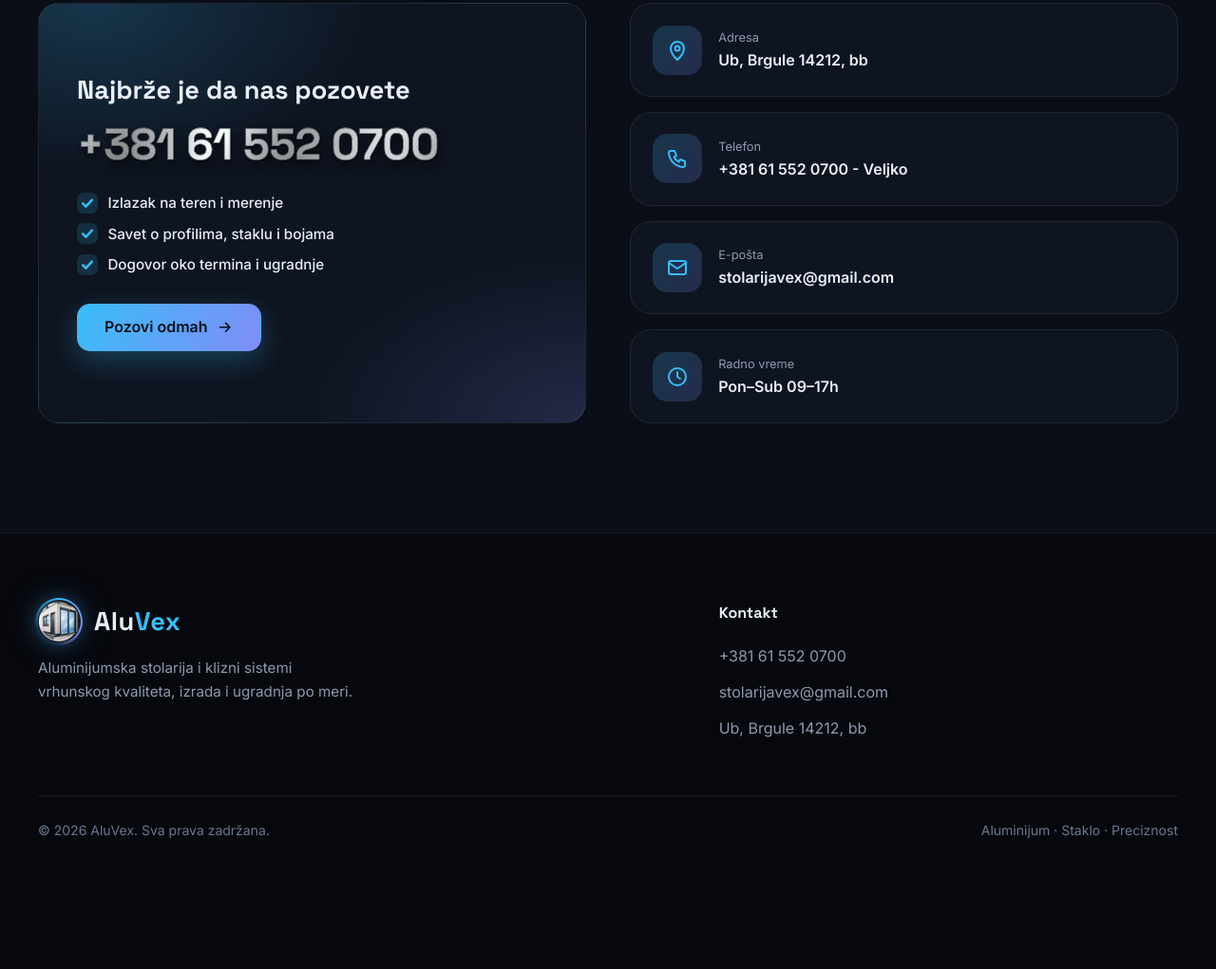
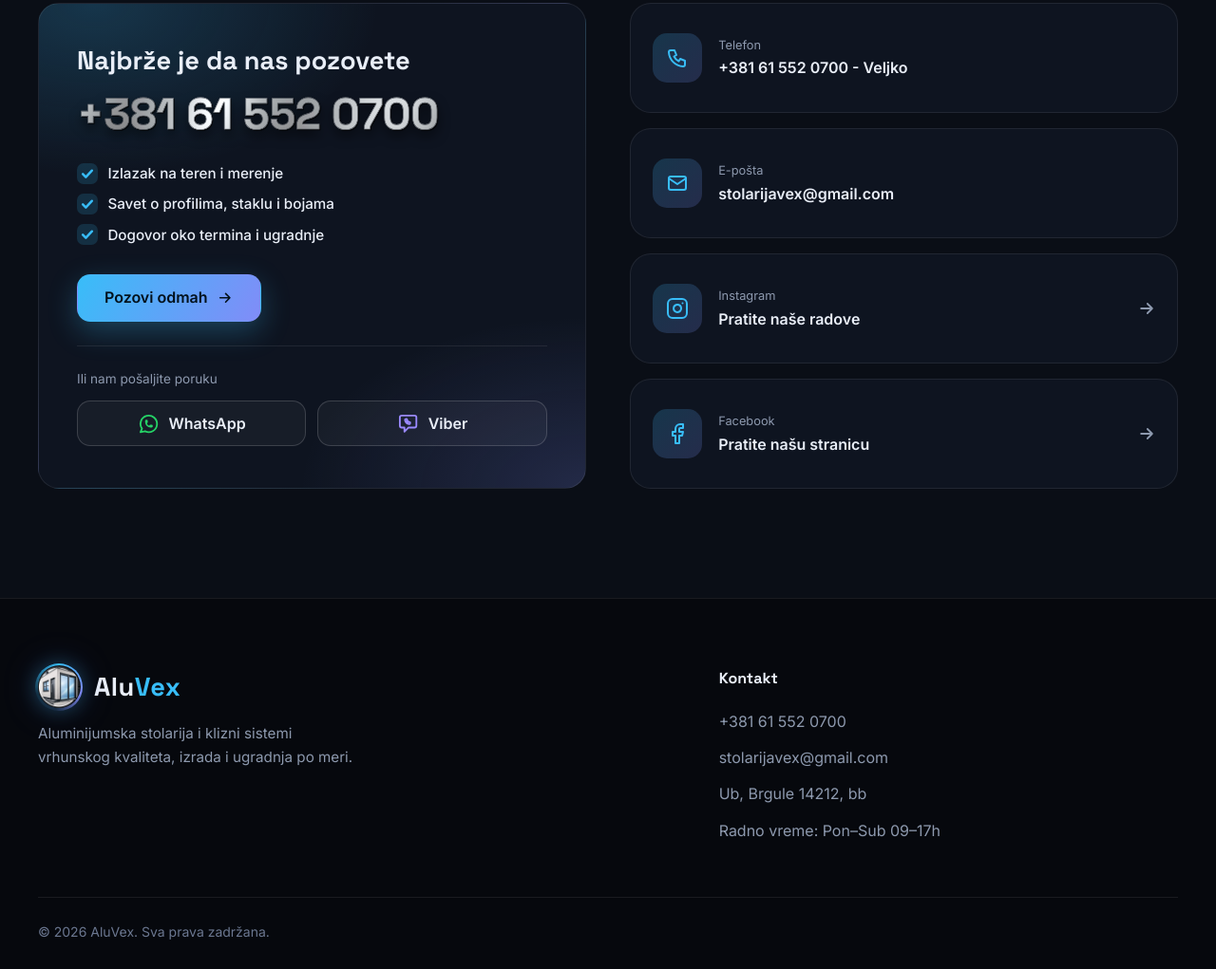
Before and after one commit to gagica94petrovic-stack/aluvex-cloud, a plain HTML site: page index.html in a window 1280 px wide. Shown: the part 4584-5605 px from the top of the page at 95% size. Before the commit the page ends 5498 px from the top, so only its background shows below. Drawn offline with Linux system fonts and the light colour scheme.

Commit message:
popravljena kontakt sekcija

```diff
--- a/index.html
+++ b/index.html
@@ -150,14 +150,14 @@
       </div>
     </div>
 
-    <!-- Društvene mreže (PRIVREMENI linkovi: zameniti pravim adresama profila) -->
+    <!-- Društvene mreže -->
     <div class="g-social">
       <p class="g-social-text">Za više naših projekata posetite našu <b>Instagram</b> i <b>Facebook</b> stranicu</p>
       <div class="g-social-links">
-        <a class="soc-btn" href="https://www.instagram.com/" target="_blank" rel="noopener noreferrer" aria-label="AluVex na Instagramu" title="Instagram">
+        <a class="soc-btn" href="https://www.instagram.com/stolarija_aluvex?dmpr=MTJoejFrbnVrNzQzZg==" target="_blank" rel="noopener noreferrer" aria-label="AluVex na Instagramu" title="Instagram">
           <svg viewBox="0 0 24 24" fill="none" stroke="currentColor" stroke-width="2" stroke-linecap="round" stroke-linejoin="round"><rect x="2" y="2" width="20" height="20" rx="5"/><path d="M16 11.37A4 4 0 1 1 12.63 8 4 4 0 0 1 16 11.37z"/><path d="M17.5 6.5h.01"/></svg>
         </a>
-        <a class="soc-btn" href="https://www.facebook.com/" target="_blank" rel="noopener noreferrer" aria-label="AluVex na Fejsbuku" title="Facebook">
+        <a class="soc-btn" href="https://m.facebook.com/profile.php?id=61576338677964&amp;name=xhp_nt__fb__action__open_user" target="_blank" rel="noopener noreferrer" aria-label="AluVex na Fejsbuku" title="Facebook">
           <svg viewBox="0 0 24 24" fill="none" stroke="currentColor" stroke-width="2" stroke-linecap="round" stroke-linejoin="round"><path d="M18 2h-3a5 5 0 0 0-5 5v3H7v4h3v8h4v-8h3l1-4h-4V7a1 1 0 0 1 1-1h3z"/></svg>
         </a>
       </div>
@@ -235,12 +235,27 @@
         </ul>
         <div><a href="tel:+381615520700" class="btn primary">Pozovi odmah
           <svg viewBox="0 0 24 24" fill="none" stroke="currentColor" stroke-width="2.2" stroke-linecap="round" stroke-linejoin="round"><path d="M5 12h14M13 6l6 6-6 6"/></svg></a></div>
+        <!-- WhatsApp i Viber: isti broj kao za poziv -->
+        <div class="msgr">
+          <span class="msgr-label">Ili nam pošaljite poruku</span>
+          <div class="msgr-row">
+            <a class="msg-btn wa" href="https://wa.me/381615520700" target="_blank" rel="noopener noreferrer" aria-label="Pišite nam na WhatsApp">
+              <svg viewBox="0 0 24 24" fill="none" stroke="currentColor" stroke-width="1.9" stroke-linecap="round" stroke-linejoin="round" aria-hidden="true"><path d="M3 21l1.65-3.8a9 9 0 1 1 3.4 2.9L3 21"/><path d="M9 10a.5.5 0 0 0 1 0V9a.5.5 0 0 0-1 0v1a5 5 0 0 0 5 5h1a.5.5 0 0 0 0-1h-1a.5.5 0 0 0 0 1"/></svg>
+              <span>WhatsApp</span>
+            </a>
+            <a class="msg-btn vb" href="viber://chat?number=%2B381615520700" aria-label="Pišite nam na Viber">
+              <svg viewBox="0 0 24 24" fill="none" stroke="currentColor" stroke-width="1.9" stroke-linecap="round" stroke-linejoin="round" aria-hidden="true"><path d="M5 3h14a2 2 0 0 1 2 2v9a2 2 0 0 1-2 2h-6.5L8 20.5V16H5a2 2 0 0 1-2-2V5a2 2 0 0 1 2-2z"/><path d="M9.3 6.8l1.2-.2.8 1.7-.8.6a3.4 3.4 0 0 0 1.5 1.5l.6-.8 1.7.8-.2 1.2c-.1.5-.6.8-1.1.7A5.9 5.9 0 0 1 8.6 8c-.1-.5.2-1 .7-1.2z"/></svg>
+              <span>Viber</span>
+            </a>
+          </div>
+        </div>
       </div>
       <div class="info-list">
-        <div class="info card"><span class="ic"><svg viewBox="0 0 24 24" fill="none" stroke="currentColor" stroke-width="2" stroke-linecap="round" stroke-linejoin="round"><path d="M12 22s7-6.2 7-12a7 7 0 1 0-14 0c0 5.8 7 12 7 12z"/><circle cx="12" cy="10" r="2.5"/></svg></span><div><small>Adresa</small><b>Ub, Brgule 14212, bb</b></div></div>
         <div class="info card"><span class="ic"><svg viewBox="0 0 24 24" fill="none" stroke="currentColor" stroke-width="2" stroke-linecap="round" stroke-linejoin="round"><path d="M5 4h4l2 5-2.5 1.5a11 11 0 0 0 5 5L15 13l5 2v4a2 2 0 0 1-2 2A16 16 0 0 1 3 6a2 2 0 0 1 2-2z"/></svg></span><div><small>Telefon</small><b><a href="tel:+381615520700">+381 61 552 0700 - Veljko</a></b></div></div>
         <div class="info card"><span class="ic"><svg viewBox="0 0 24 24" fill="none" stroke="currentColor" stroke-width="2" stroke-linecap="round" stroke-linejoin="round"><rect x="3" y="5" width="18" height="14" rx="2"/><path d="M3 7l9 6 9-6"/></svg></span><div><small>E-pošta</small><b><a href="mailto:stolarijavex@gmail.com">stolarijavex@gmail.com</a></b></div></div>
-        <div class="info card"><span class="ic"><svg viewBox="0 0 24 24" fill="none" stroke="currentColor" stroke-width="2" stroke-linecap="round" stroke-linejoin="round"><circle cx="12" cy="12" r="9"/><path d="M12 7v5l3 2"/></svg></span><div><small>Radno vreme</small><b>Pon–Sub 09–17h</b></div></div>
+        <!-- Društvene mreže -->
+        <a class="info card" href="https://www.instagram.com/stolarija_aluvex?dmpr=MTJoejFrbnVrNzQzZg==" target="_blank" rel="noopener noreferrer" aria-label="AluVex na Instagramu"><span class="ic"><svg viewBox="0 0 24 24" fill="none" stroke="currentColor" stroke-width="2" stroke-linecap="round" stroke-linejoin="round"><rect x="2" y="2" width="20" height="20" rx="5"/><path d="M16 11.37A4 4 0 1 1 12.63 8 4 4 0 0 1 16 11.37z"/><path d="M17.5 6.5h.01"/></svg></span><div><small>Instagram</small><b>Pratite naše radove</b></div><svg class="go" viewBox="0 0 24 24" fill="none" stroke="currentColor" stroke-width="2.2" stroke-linecap="round" stroke-linejoin="round" aria-hidden="true"><path d="M5 12h14M13 6l6 6-6 6"/></svg></a>
+        <a class="info card" href="https://m.facebook.com/profile.php?id=61576338677964&amp;name=xhp_nt__fb__action__open_user" target="_blank" rel="noopener noreferrer" aria-label="AluVex na Fejsbuku"><span class="ic"><svg viewBox="0 0 24 24" fill="none" stroke="currentColor" stroke-width="2" stroke-linecap="round" stroke-linejoin="round"><path d="M18 2h-3a5 5 0 0 0-5 5v3H7v4h3v8h4v-8h3l1-4h-4V7a1 1 0 0 1 1-1h3z"/></svg></span><div><small>Facebook</small><b>Pratite našu stranicu</b></div><svg class="go" viewBox="0 0 24 24" fill="none" stroke="currentColor" stroke-width="2.2" stroke-linecap="round" stroke-linejoin="round" aria-hidden="true"><path d="M5 12h14M13 6l6 6-6 6"/></svg></a>
       </div>
     </div>
   </div>
@@ -260,11 +275,12 @@
         <ul>
           <li><a href="tel:+381615520700">+381 61 552 0700</a></li>
           <li><a href="mailto:stolarijavex@gmail.com">stolarijavex@gmail.com</a></li>
-          <li><a href="#kontakt">Ub, Brgule 14212, bb</a></li>
+          <li><span>Ub, Brgule 14212, bb</span></li>
+          <li><span>Radno vreme: Pon–Sub 09–17h</span></li>
         </ul>
       </div>
     </div>
-    <div class="copy"><span>© <span id="year">2026</span> AluVex. Sva prava zadržana.</span><span>Aluminijum · Staklo · Preciznost</span></div>
+    <div class="copy"><span>© <span id="year">2026</span> AluVex. Sva prava zadržana.</span></div>
   </div>
 </footer>
 
--- a/script.js
+++ b/script.js
@@ -148,7 +148,8 @@
   /* ---------- tranzicija između stranica ---------- */
   $$('a[href]').forEach(a => {
     const href = a.getAttribute('href');
-    if (!href || href.startsWith('#') || href.startsWith('mailto:') || href.startsWith('tel:') || a.target === '_blank') return;
+    // preskoči sidra, spoljne aplikacije (mailto, tel, viber...) i linkove koji se otvaraju u novom tabu
+    if (!href || href.startsWith('#') || /^(mailto|tel|sms|viber|whatsapp):/i.test(href) || a.target === '_blank') return;
     a.addEventListener('click', e => {
       if (e.metaKey || e.ctrlKey || e.shiftKey) return;
       const url = new URL(a.href, location.href);
--- a/style.css
+++ b/style.css
@@ -375,7 +375,11 @@ a.pcard{--fw:clamp(1.5px,.075rem + .06vw,2.5px);--ri:calc(var(--radius) - var(--
 .info .ic svg{width:24px;height:24px}
 .info div{position:relative;z-index:2;min-width:0}
 .info small{display:block;color:var(--muted);font-size:.8rem}
-.info b{font-weight:600;line-height:1.4}
+.info b{font-weight:600;line-height:1.4;overflow-wrap:anywhere}
+/* kartice koje su linkovi (Instagram, Facebook): a.card inače forsira display:block */
+a.info{display:flex}
+.info .go{position:relative;z-index:2;flex:none;margin-left:auto;width:1.25rem;height:1.25rem;color:var(--muted);transition:transform .3s var(--ease),color .3s}
+@media(hover:hover){a.info:hover .go{transform:translateX(4px);color:var(--accent)}}
 .call-card{padding:clamp(1.5rem,1rem + 2.4vw,2.75rem) clamp(1.25rem,.8rem + 2.2vw,2.5rem);display:flex;flex-direction:column;justify-content:center;background:radial-gradient(500px 300px at 10% 0%,rgba(56,189,248,.20),transparent 60%),radial-gradient(500px 300px at 100% 100%,rgba(129,140,248,.18),transparent 60%),var(--card)}
 .call-card>*{position:relative;z-index:2}
 .call-card h3{font-family:var(--display);font-size:clamp(1.35rem,1.1rem + 1vw,1.7rem);line-height:1.2;margin-bottom:.85rem}
@@ -383,13 +387,27 @@ a.pcard{--fw:clamp(1.5px,.075rem + .06vw,2.5px);--ri:calc(var(--radius) - var(--
 .call-list{display:grid;gap:.65rem;margin-bottom:1.9rem}
 .call-list li{display:flex;gap:.65rem;align-items:center;font-weight:500;font-size:.95rem;line-height:1.4}
 
+/* WhatsApp / Viber ispod dugmeta za poziv (isti broj) */
+.msgr{width:100%;margin-top:clamp(1.25rem,1rem + 1vw,1.6rem);padding-top:clamp(1.1rem,.9rem + .8vw,1.4rem);border-top:1px solid var(--line)}
+.msgr-label{display:block;color:var(--muted);font-size:.85rem;margin-bottom:.75rem}
+.msgr-row{display:flex;flex-wrap:wrap;gap:.75rem}
+.msg-btn{flex:1 1 8rem;display:inline-flex;align-items:center;justify-content:center;gap:.6rem;min-height:3rem;padding:.7rem .9rem;border-radius:14px;border:1px solid rgba(255,255,255,.16);background:rgba(255,255,255,.04);font-weight:600;font-size:1rem;line-height:1.2;transition:transform .35s var(--ease),border-color .3s,background .3s,box-shadow .35s var(--ease)}
+.msg-btn svg{flex:none;width:1.45rem;height:1.45rem}
+.msg-btn.wa svg{color:#25d366}
+.msg-btn.vb svg{color:#9a89ff}
+@media(hover:hover){
+  .msg-btn:hover{transform:translateY(-3px)}
+  .msg-btn.wa:hover{border-color:rgba(37,211,102,.6);background:rgba(37,211,102,.09);box-shadow:0 14px 30px -12px rgba(37,211,102,.5)}
+  .msg-btn.vb:hover{border-color:rgba(154,137,255,.65);background:rgba(115,96,242,.12);box-shadow:0 14px 30px -12px rgba(115,96,242,.6)}
+}
+
 /* ---------- footer ---------- */
 footer{padding:clamp(3rem,2rem + 3vw,4.4rem) 0 1.75rem;border-top:1px solid var(--line)}
 .foot{display:grid;grid-template-columns:1.4fr 1fr;gap:clamp(1.75rem,1rem + 2vw,2.5rem)}
 .foot p{color:var(--muted);margin-top:.9rem;max-width:21rem;font-size:.95rem}
 .foot h4{font-family:var(--display);margin-bottom:.85rem}
 .foot li{margin-bottom:.15rem}
-.foot li a{display:inline-block;padding-block:.3rem;color:var(--muted);transition:color .3s}
+.foot li a,.foot li span{display:inline-block;padding-block:.3rem;color:var(--muted);transition:color .3s}
 .foot li a:hover{color:var(--accent)}
 .copy{margin-top:clamp(2rem,1.5rem + 2vw,3.1rem);padding-top:1.5rem;border-top:1px solid var(--line);display:flex;justify-content:space-between;flex-wrap:wrap;gap:.65rem;color:#6b7790;font-size:var(--fs-sm)}
 
@@ -463,6 +481,7 @@ input[type=range]::-moz-range-thumb{width:18px;height:18px;border-radius:50%;bac
   .bp{width:100%;max-width:36rem;margin-inline:auto}
   .call-card{text-align:center;align-items:center}
   .call-list{justify-items:start;width:fit-content;max-width:100%;margin-inline:auto}
+  .msgr{text-align:center;max-width:26rem}
   .info-list{grid-template-columns:repeat(auto-fit,minmax(min(100%,16rem),1fr))}
   .demo-text{text-align:center}
   .demo-text p{max-width:34rem;margin-inline:auto}
@@ -519,6 +538,7 @@ input[type=range]::-moz-range-thumb{width:18px;height:18px;border-radius:50%;bac
   .eyebrow{font-size:.8rem}
 
   .center-cta .btn,.cta-band .btn,.call-card .btn{width:100%;max-width:21rem}
+  .msgr{max-width:21rem}
   .steps{row-gap:2.25rem}
   .info{padding:1rem}
 
@@ -533,6 +553,8 @@ input[type=range]::-moz-range-thumb{width:18px;height:18px;border-radius:50%;bac
 @media(max-width:360px){
   :root{--gutter:1rem}
   .btn{padding-inline:1.25rem}
+  .msg-btn{flex-basis:100%}
+  .info{gap:.85rem}
 }
 
 /* ---- niski landscape ekrani (telefoni na boku) ---- */
```
